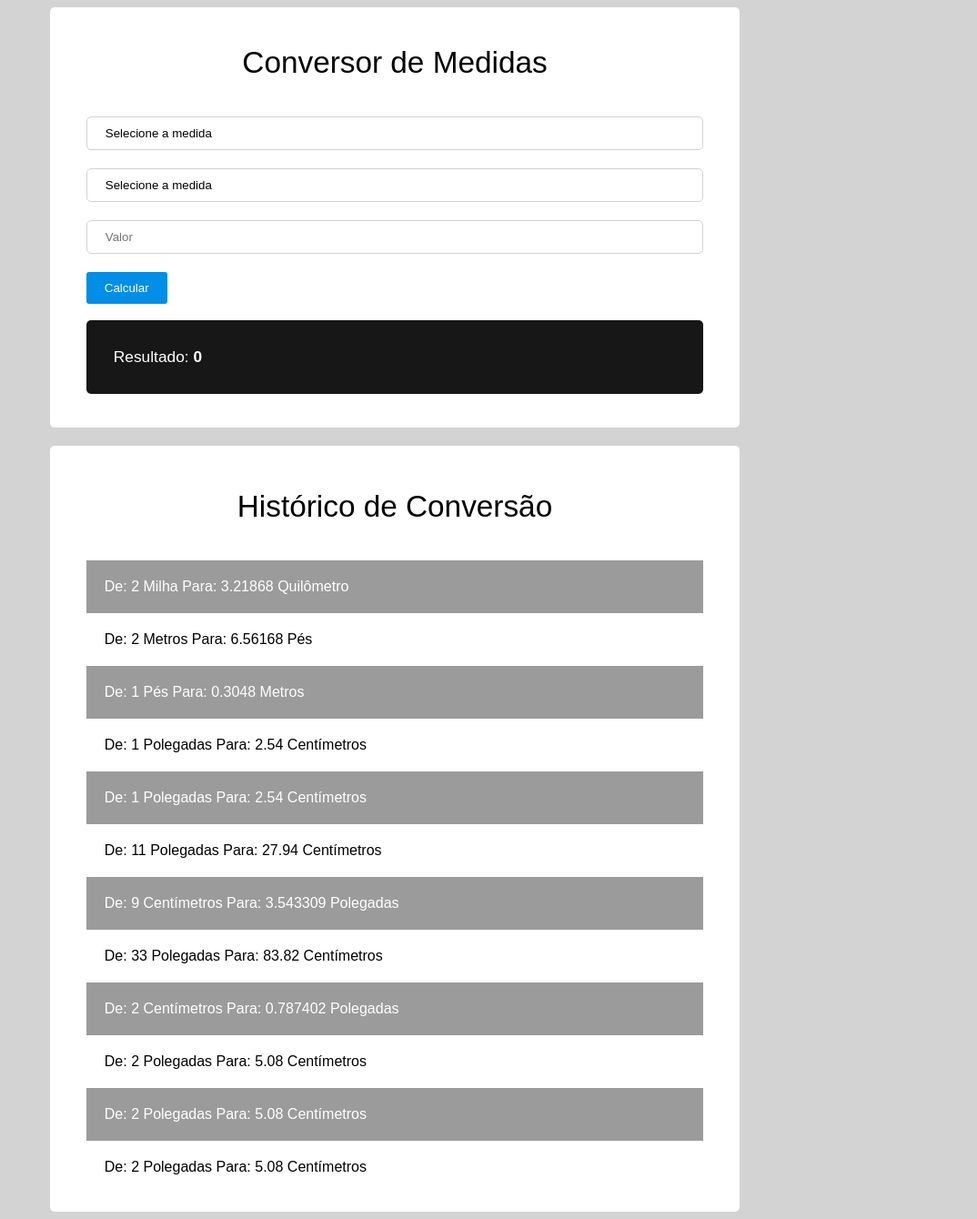
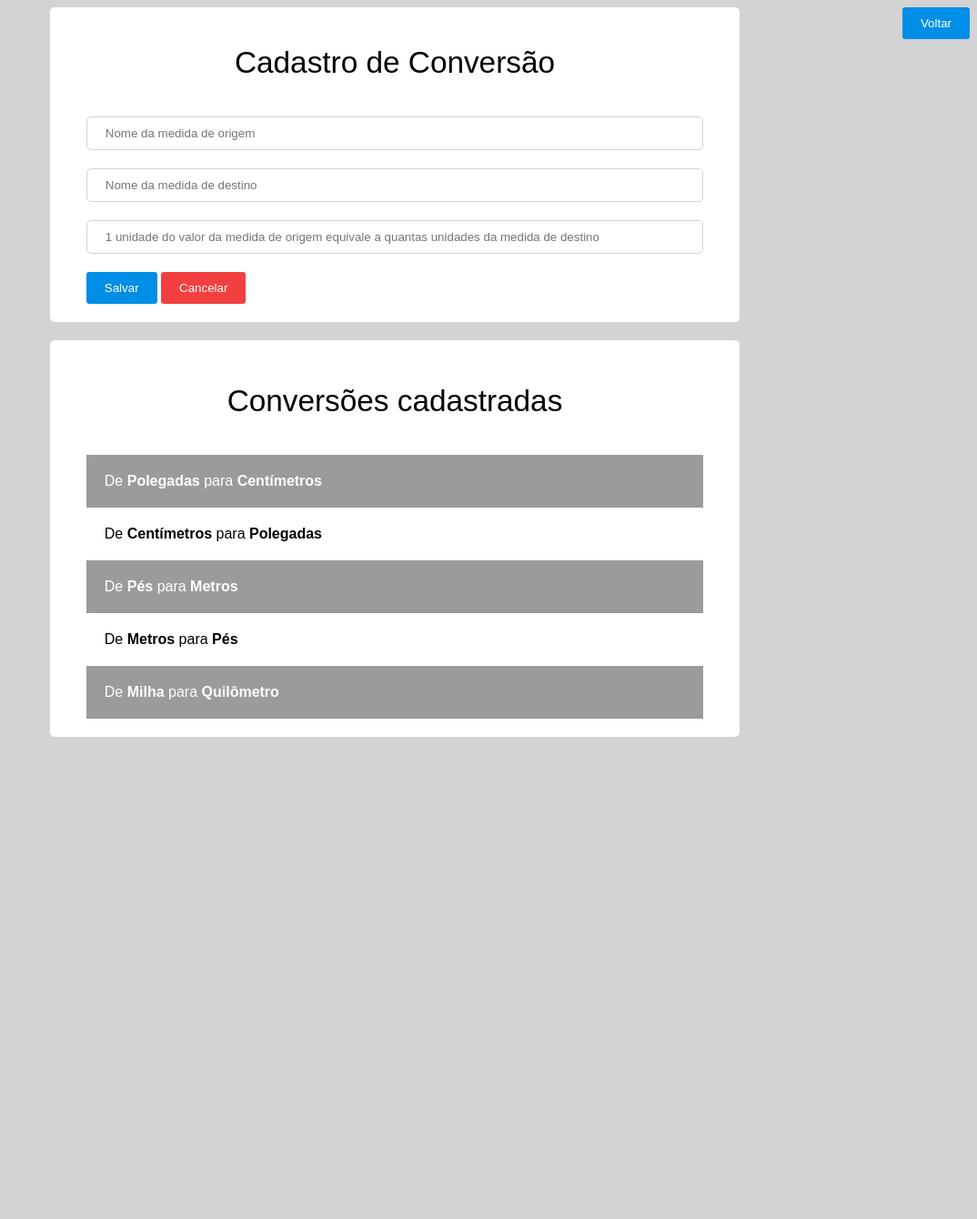
Before and after one commit to alisonmoura/PROGWEB, a PHP site: page /?page=convertion in a window 1280 px wide. Shown: the whole page at 91% size, without its empty margins (206-1280 px from the left). After the commit the page ends 810 px from the top, so only its background shows below. Run offline with PHP 8.4, Linux system fonts and the light colour scheme; data comes from the database, SQL or seed files in the repository; both versions use the stored data as it was after the commit.

Commit message:
Finalizando cadastro de conversão

```diff
--- a/ExConversorDeMedidas/controller/Controller.php
+++ b/ExConversorDeMedidas/controller/Controller.php
@@ -17,8 +17,8 @@ class Controller {
         } else $page = '';
 
         switch ($page) {
-            case 'history':
-                $this->loadHistory();
+            case 'convertion':
+                $this->loadConvertion();
                 break;
             default:
                 $this->loadHome();
@@ -50,8 +50,25 @@ class Controller {
         require 'view/home.php';
     }
 
-    private function loadHistory() {
-        require 'view/history.php';
+    private function loadConvertion() {
+        unset($message);
+        unset($convertions);
+
+        try {
+            $convertions = $this->convertionManager->findAll();
+        } catch (Exception $e) {
+            $message = (object) ['message' => $e->getMessage(), 'type' => 'error'];
+        }
+        if(isset($_GET['action']) && $_GET['action'] == 'create') {
+            try {
+                $result = $this->convertionManager->create($_POST['from'], $_POST['to'], $_POST['value']); // cria nova conversão
+                $convertions = $this->convertionManager->findAll(); // atualiza as conversões
+                $message = (object) ['message' => $result, 'type' => 'success'];
+            } catch (Exception $e) {
+                $message = (object) ['message' => $e->getMessage(), 'type' => 'error'];
+            }
+        }
+        require 'view/convertion.php';
     }
 
 }
--- a/ExConversorDeMedidas/model/ConvertionManager.php
+++ b/ExConversorDeMedidas/model/ConvertionManager.php
@@ -49,9 +49,8 @@
 
                 $Convertion = new Convertion("", $unityFrom, $unityTo, $convertionValue);
                 $sucesso = $this->factory->create($Convertion);
-                $msg = "O conversão de <em>" . $unityFrom . "</em> para <em>" . $unityTo . "</em> foi cadastrado com sucesso!";
-
-                return "Cadastrado com sucesso!";
+                if($sucesso) return  "O conversão de <strong>" . $unityFrom . "</strong> para <strong>" . $unityTo . "</strong> foi cadastrado com sucesso!";
+                else return "Ocorreu um erro ao salvar a conversão";
 
                 unset($unityFrom);
                 unset($unityTo);
--- /dev/null
+++ b/ExConversorDeMedidas/view/convertion.php
@@ -0,0 +1,53 @@
+<!DOCTYPE html>
+<html lang="pt-br">
+
+<head>
+    <meta charset="UTF-8">
+    <meta name="viewport" content="width=device-width, initial-scale=1.0">
+    <meta http-equiv="X-UA-Compatible" content="ie=edge">
+    <title>Conversão</title>
+    <link rel="stylesheet" href="view/style.css">
+</head>
+
+<body>
+
+    <?php if(isset($message)) {?>
+    <div class="alert <?= $message->type?>">
+        <p>
+            <?= $message->message?>
+        </p>
+    </div>
+    <?php }?>
+
+    <form class="back-form" action="?page=home">
+        <button type="submit">Voltar</button>
+    </form>
+
+    <form class="convertion-form" action="?page=convertion&action=create" method="post">
+        <h1>Cadastro de Conversão</h1>
+        <input type="text" name="from" id="from" placeholder="Nome da medida de origem">
+        <input type="text" name="to" id="to" placeholder="Nome da medida de destino">
+        <input type="number" step="any" name="value" id="value" placeholder="1 unidade do valor da medida de origem equivale a quantas unidades da medida de destino">
+        <button type="submit">Salvar</button>
+        <button type="clean" class="danger">Cancelar</button>
+    </form>
+
+    <section class="historic">
+        <h2>Conversões cadastradas</h2>
+        <?php foreach ($convertions as $c) { ?>
+        <div>
+            De
+            <strong>
+                <?= $c->getUnityFrom()?>
+            </strong>
+            para
+            <strong>
+                <?= $c->getUnityTo()?>
+            </strong>
+        </div>
+        <?php } ?>
+    </section>
+
+</body>
+
+</html>
--- a/ExConversorDeMedidas/view/history.php
+++ /dev/null
@@ -1 +0,0 @@
-<h1>Histórico</h1>
--- a/ExConversorDeMedidas/view/home.php
+++ b/ExConversorDeMedidas/view/home.php
@@ -18,6 +18,10 @@
         </p>
     </div>
     <?php }?>
+
+    <form class="back-form" action="?page=convertion">
+        <button>Nova conversão</button>
+    </form>
 
     <form class="convertion-form" action="?page=home&action=calculate" method="post">
         <h1>Conversor de Medidas</h1>
--- a/ExConversorDeMedidas/view/style.css
+++ b/ExConversorDeMedidas/view/style.css
@@ -34,6 +34,20 @@ button {
 button:hover {
     background-color: rgb(3, 95, 208);
     box-shadow: 0px 2px 10px rgba(0, 0, 0, .4);
+}
+
+button.danger {
+    background-color: rgb(242, 64, 64);
+    color: white;
+}
+
+button.danger:hover {
+    background-color: rgb(247, 37, 37);
+    box-shadow: 0px 2px 10px rgba(0, 0, 0, .4);
+}
+
+.back-form {
+    float: right;
 }
 
 .convertion-form {
@@ -88,6 +102,10 @@ button:hover {
     background-color: rgb(242, 64, 64);
     color: white;
 }
+.alert.success {
+    background-color: rgb(78, 199, 132);
+    color: white;
+}
 .result{
     background-color: rgb(23, 23, 23);
     color: white;
```
Also changed, not shown: ExConversorDeMedidas/model/DB_Convertion.sqlite.
